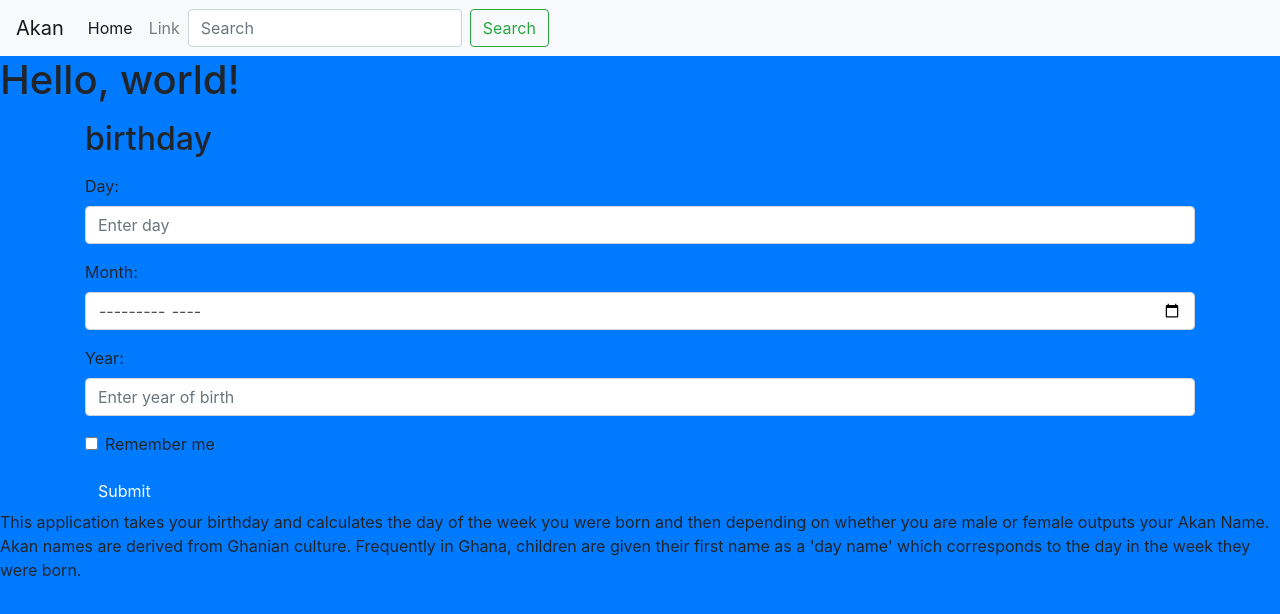
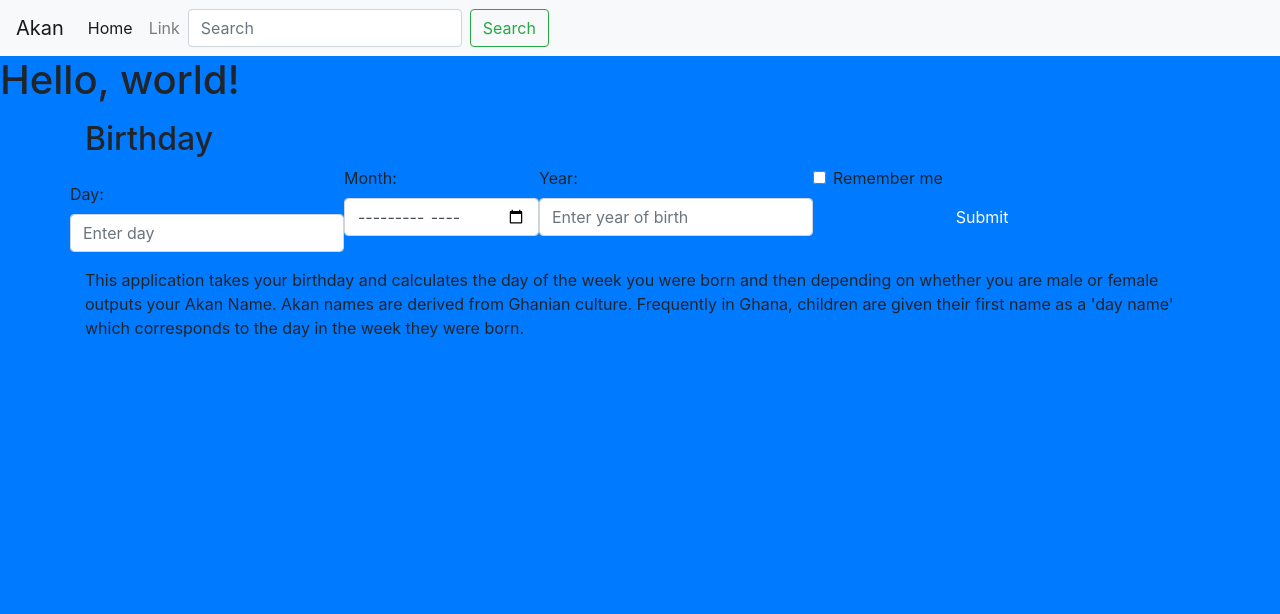
Before and after one commit to gracenyutu/akan, a plain HTML site: page IP2/akan.html in a window 1280 px wide. Drawn offline with nearby package versions, Linux system fonts and the light colour scheme.

```diff
--- a/IP2/akan.html
+++ b/IP2/akan.html
@@ -37,17 +37,18 @@
 </nav>
 <h1>Hello, world!</h1>
 <div class="container mt-3">
-  <h2>birthday</h2>
+  <h2>Birthday</h2>
   <form action="/action_page.php">
-    <div class="mb-3 mt-3">
+    <div class="row">
+    <div class="column-md-4 mb-3 mt-3">
       <label for="">Day:</label>
       <input type="Day" class="form-control" id="email" placeholder="Enter day" name="email">
     </div>
-    <div class="mb-3">
+    <div class="column-md-4 mb-3">
       <label for="pwd">Month:</label>
       <input type="month" class="form-control" id="pwd" placeholder="Enter birthday month" name="pswd">
     </div>
-    <div class="mb-3">
+    <div class="column-md-4 mb-3">
       <label for="pwd">Year:</label>
       <input type="year" class="form-control" id="pwd" placeholder="Enter year of birth" name="pswd">
     </div>
```
